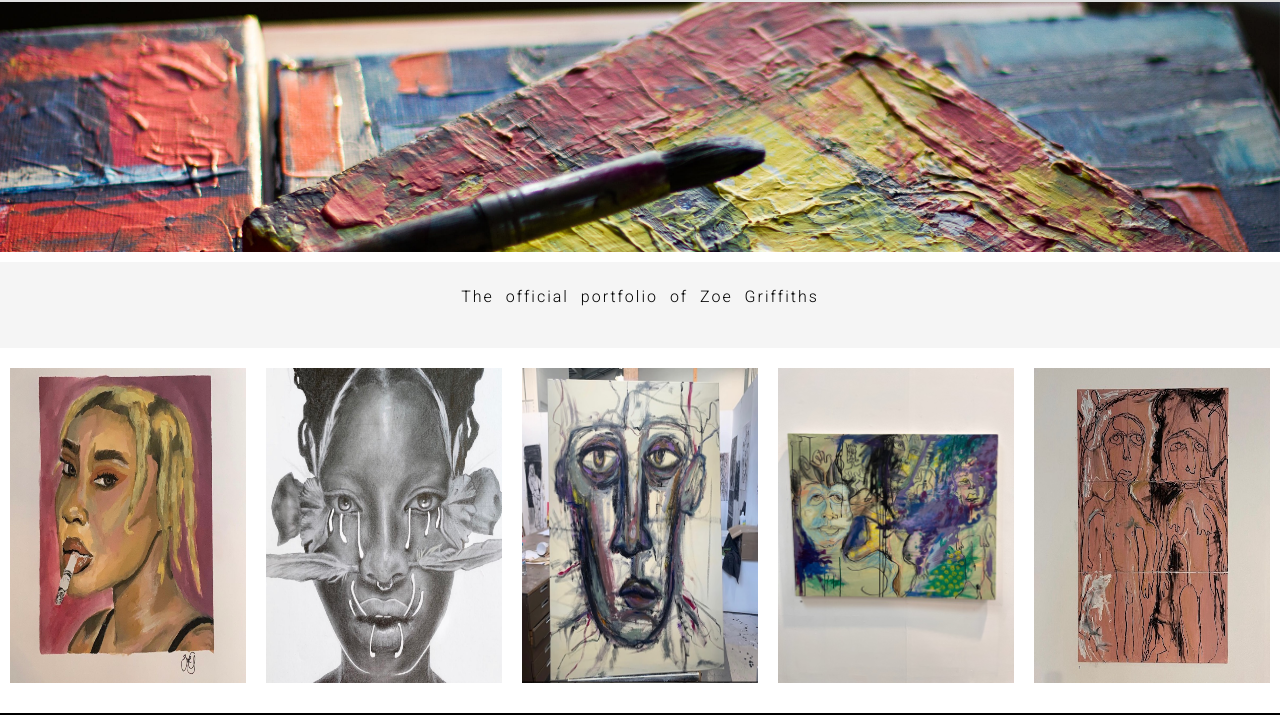
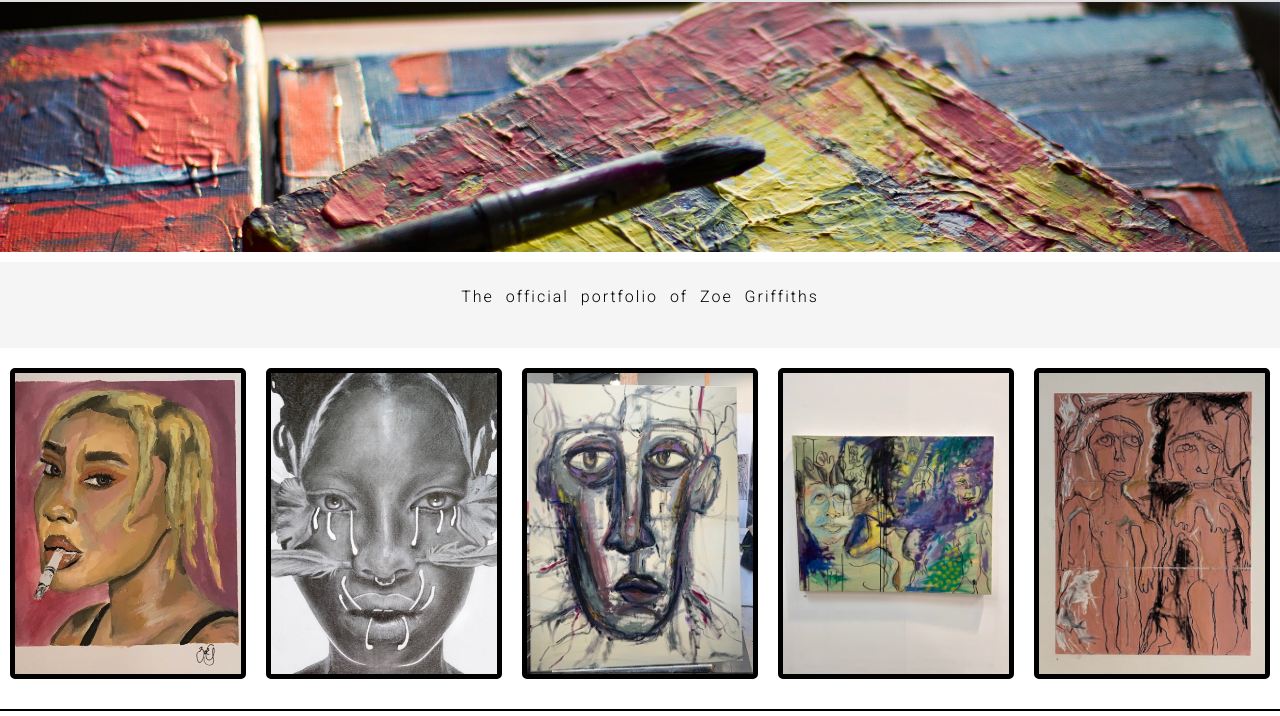
Before and after one commit to lewis-creates/z-griffiths, a plain HTML site: page gallery.html in a window 1280 px wide. Shown: the part 84-800 px from the top of the page. Drawn offline with nearby package versions, Linux system fonts and the light colour scheme.

Commit message:
Added styling to gallery images as the images were broken due to adding a new class index.html images.

```diff
--- a/assets/css/style.css
+++ b/assets/css/style.css
@@ -190,7 +190,13 @@ header {
     max-width: 100%;
     height: auto;
     margin: 10px;
+    border: 5px solid black;
+    border-radius: 5px;
+    transition: transform 0.3s ease-in-out, box-shadow 0.3s ease-in-out;
+    position: relative;
+    object-fit: cover;
 }
+
 
 /* Media query for responsive layout */
 @media (max-width: 768px) {
```
